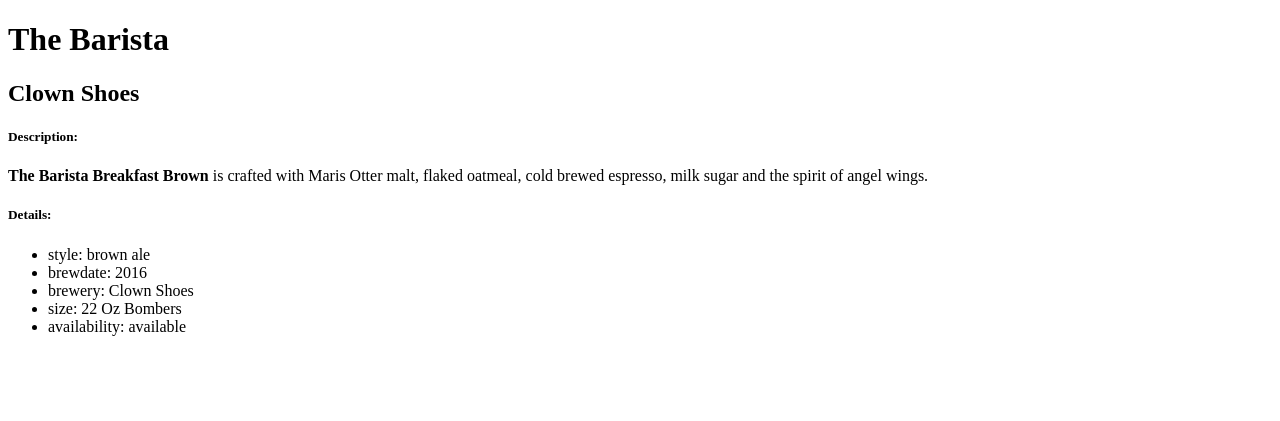
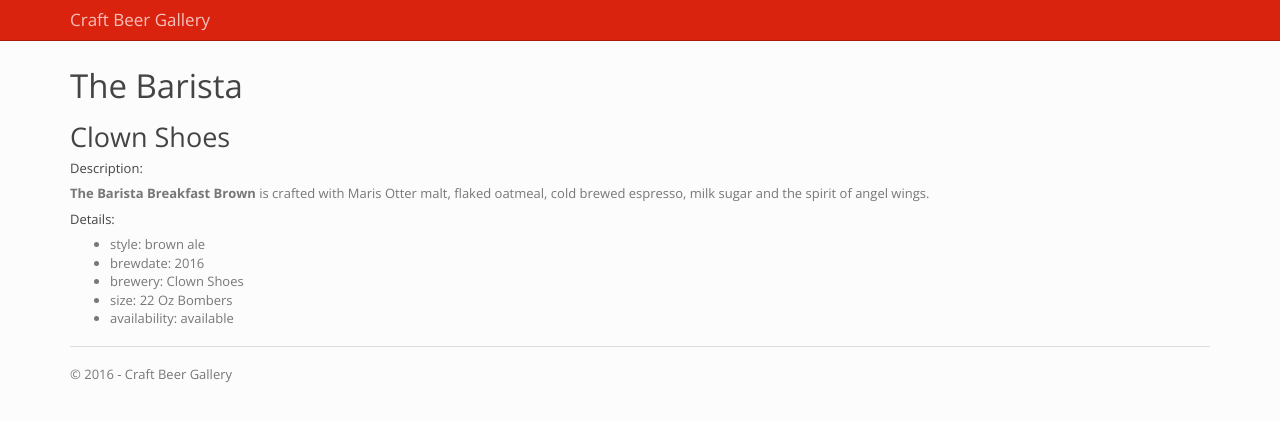
Before and after one commit to outofhand/craft-beer-gallery, an ASP.NET MVC app: page /CraftBeer/Detail in a window 1280 px wide. Shown: the top 421 px of the page. Run offline with ASP.NET Core 8 and stand-ins for ASP.NET MVC 5, Linux system fonts and the light colour scheme; the project's own start-up code is not run, and a stand-in starts its controllers and pages; some libraries are stand-ins or nearby versions.

Commit message:
Updated Beer Detail view to use layout page

```diff
--- a/src/CraftBeerGallery/Views/CraftBeer/Detail.cshtml
+++ b/src/CraftBeerGallery/Views/CraftBeer/Detail.cshtml
@@ -1,17 +1,9 @@
 @{
-    Layout = null;
-
+    Layout = "~/Views/Shared/_Layout.cshtml";
+    ViewBag.Title = "Craft Beer Detail";
 }
 
-<!DOCTYPE html>
 
-<html>
-<head>
-    <meta name="viewport" content="width=device-width" />
-    <title></title>
-</head>
-<body>
-    <div>
 <h1>@ViewBag.Beer</h1>
 <h2>@ViewBag.Brewery</h2>
 
@@ -30,6 +22,3 @@
         </ul>
     </div>
 }
-    </div>
-</body>
-</html>
--- a/src/CraftBeerGallery/Views/Shared/_Layout.cshtml
+++ b/src/CraftBeerGallery/Views/Shared/_Layout.cshtml
@@ -3,7 +3,7 @@
 <head>
     <meta charset="utf-8" />
     <meta name="viewport" content="width=device-width, initial-scale=1.0">
-    <title>@ViewBag.Title - Comic Book Gallery</title>
+    <title>@ViewBag.Title - Craft Beer Gallery</title>
     <link href="~/Content/site.css" rel="stylesheet" type="text/css" />
     <link href="~/Content/bootstrap.min.css" rel="stylesheet" type="text/css" />
     <script src="~/Scripts/modernizr-2.6.2.js"></script>
@@ -17,7 +17,7 @@
                     <span class="icon-bar"></span>
                     <span class="icon-bar"></span>
                 </button>
-                @Html.ActionLink("Comic Book Gallery", "Index", "ComicBooks", new { area = "" }, new { @class = "navbar-brand" })
+                @Html.ActionLink("Craft Beer Gallery", "Index", "CraftBeers", new { area = "" }, new { @class = "navbar-brand" })
             </div>
             <div class="navbar-collapse collapse">
                 <ul class="nav navbar-nav">
@@ -31,7 +31,7 @@
         @RenderBody()
         <hr />
         <footer>
-            <p>&copy; @DateTime.Now.Year - Comic Book Gallery</p>
+            <p>&copy; @DateTime.Now.Year - Craft Beer Gallery</p>
         </footer>
     </div>
 
```
Lines whose indentation alone changed are shown as unchanged.
